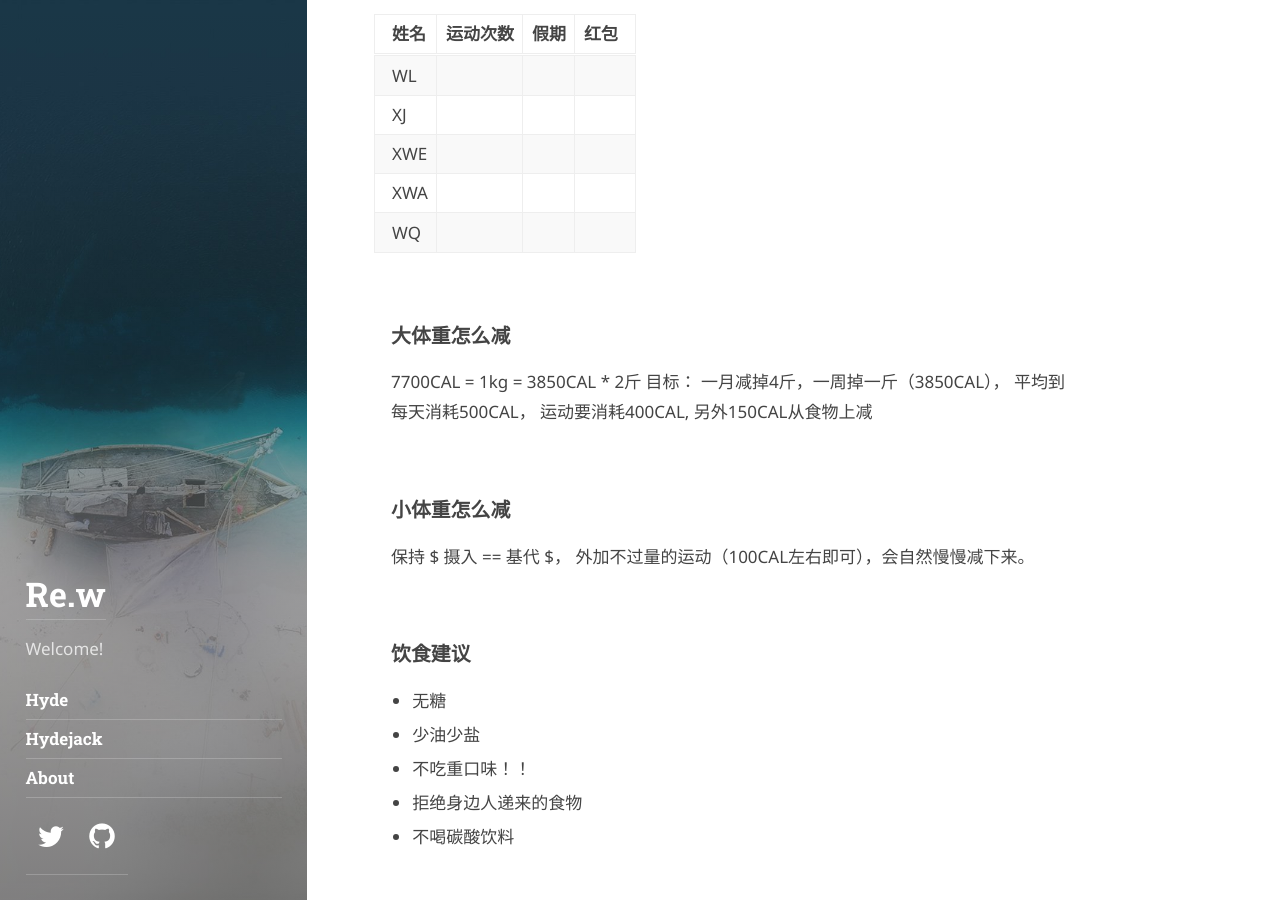
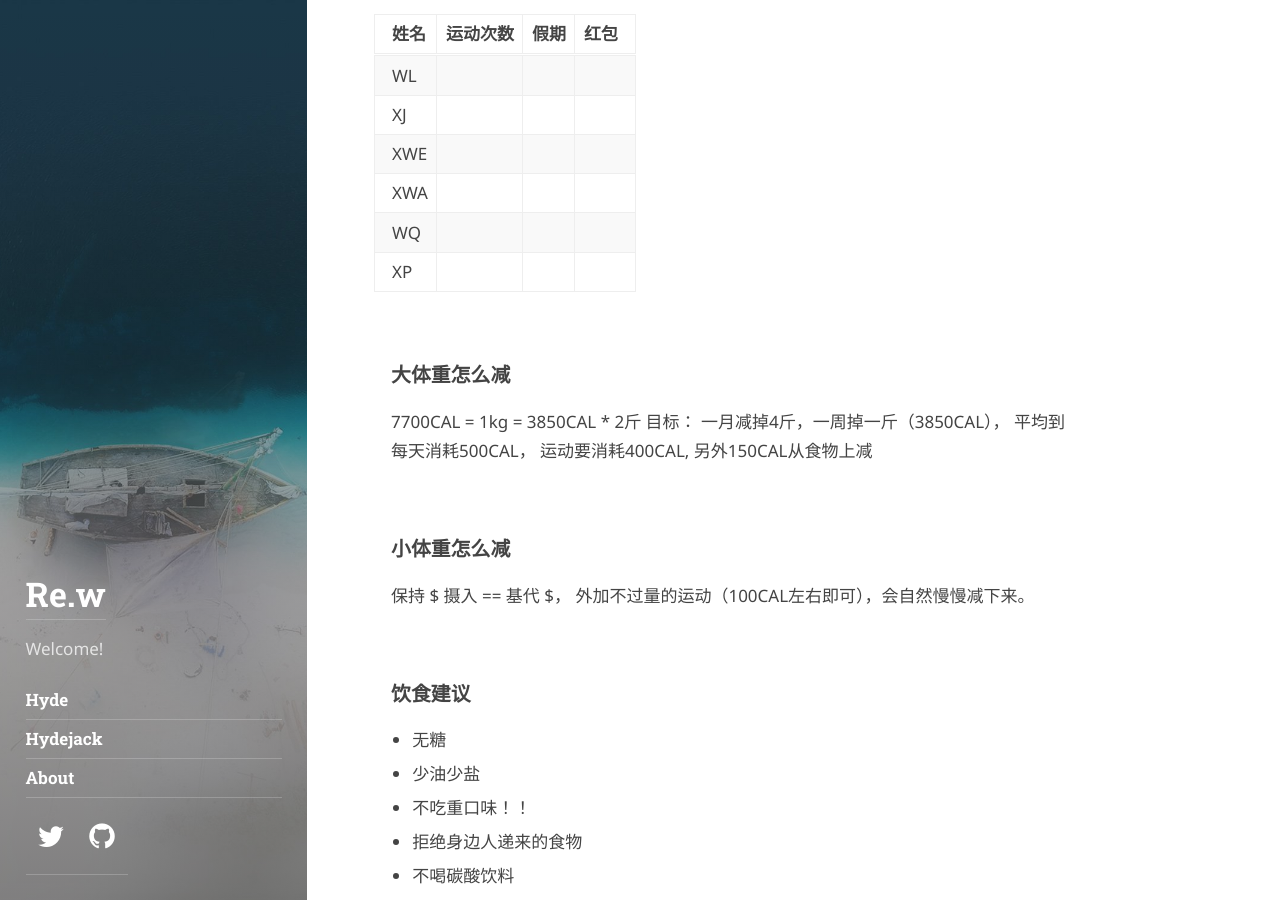
Before and after one commit to wangat2001/wangat2001.github.io, a Jekyll site: the page built from _posts/2018-05-25-weekly_sport_report.md, in a window 1280 px wide and 900 px high, scrolled down 890 px. Built offline with Jekyll 4.4.1, drawn with Linux system fonts in a browser that asks for light colours; some web fonts are replaced.

Commit message:
update 2nd recored

```diff
--- a/_posts/2018-05-25-weekly_sport_report.md
+++ b/_posts/2018-05-25-weekly_sport_report.md
@@ -34,6 +34,7 @@ tags: [gym]
 | XWE |  |  |  |
 | XWA |  |  |  |
 | WQ  |  |  |  |
+| XP  |  |  |  |
 
 
 ### 大体重怎么减
```
